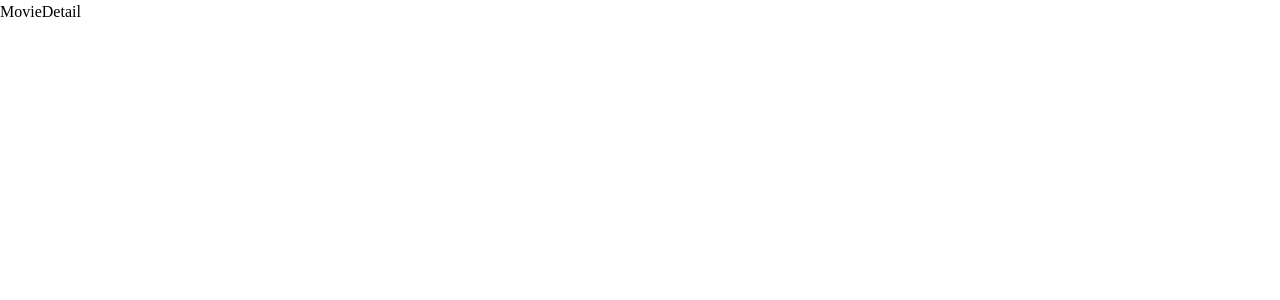
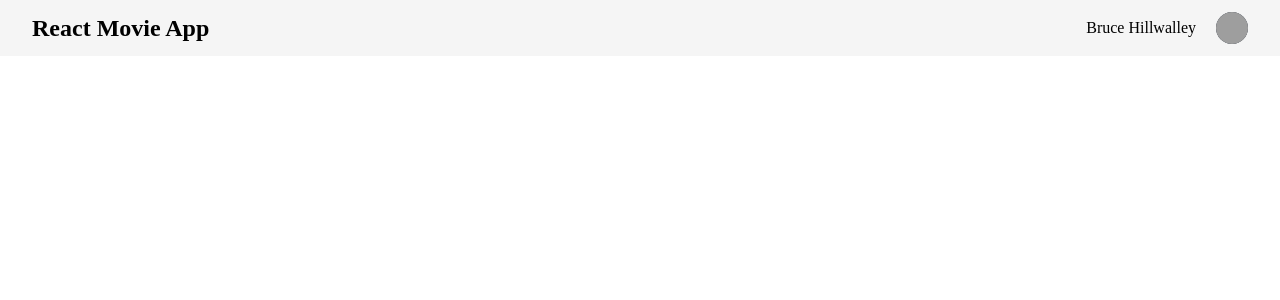
Before and after one commit to brucehillwalley/movie-app-tailwind, a React (Create React App) app: page /details/1 in a window 1280 px wide. Shown: the top 300 px of the page. Built offline with nearby package versions, Linux system fonts and the light colour scheme; grey boxes are pictures that could not be loaded.

Commit message:
routes and navbar added

```diff
--- a/package.json
+++ b/package.json
@@ -3,6 +3,8 @@
   "version": "0.1.0",
   "private": true,
   "dependencies": {
+    "@headlessui/react": "^1.7.17",
+    "@heroicons/react": "^2.1.1",
     "axios": "^0.26.0",
     "firebase": "^9.6.1",
     "react": "^18.2.0",
--- a/src/components/Navbar.jsx
+++ b/src/components/Navbar.jsx
@@ -1,7 +1,94 @@
-import React from "react";
+import { Fragment } from "react";
+import { Disclosure, Menu, Transition } from "@headlessui/react";
+import { Link } from "react-router-dom";
 
-const Navbar = () => {
-  return <div>Navbar</div>;
-};
+function classNames(...classes) {
+  return classes.filter(Boolean).join(" ");
+}
 
-export default Navbar;
+export default function Navbar() {
+  const currentUser = {displayname: "Bruce Hillwalley" }
+  return (
+    <Disclosure
+      as="nav"
+      className="bg-neutral-100 dark:bg-gray-900 py-3 dark:text-white fixed w-full z-20 top-0 "
+    >
+      <div className="mx-auto max-w-7xl px-2 sm:px-6 lg:px-8">
+        <div className="relative flex  items-center justify-between">
+          {/* left content */}
+          <Link className="pr-2 text-2xl font-semibold" to="/">
+            React Movie App
+          </Link>
+          {/* right content */}
+          <div className="absolute inset-y-0 right-0 flex items-center pr-2 sm:static sm:inset-auto sm:ml-6 sm:pr-0">
+          <h5 className="mr-2 capitalize">{currentUser?.displayname}</h5>
+            {/* Profile dropdown */}
+            <Menu as="div" className="relative ml-3">
+              <div>
+                <Menu.Button className="relative flex rounded-full bg-gray-800 text-sm focus:outline-none focus:ring-2 focus:ring-white focus:ring-offset-2 focus:ring-offset-gray-800">
+                  <span className="absolute -inset-1.5" />
+                  <span className="sr-only">Open user menu</span>
+                  <img
+                    className="h-8 w-8 rounded-full"
+                    src="https://images.unsplash.com/photo-1472099645785-5658abf4ff4e?ixlib=rb-1.2.1&ixid=eyJhcHBfaWQiOjEyMDd9&auto=format&fit=facearea&facepad=2&w=256&h=256&q=80"
+                    alt=""
+                  />
+                </Menu.Button>
+              </div>
+              <Transition
+                as={Fragment}
+                enter="transition ease-out duration-100"
+                enterFrom="transform opacity-0 scale-95"
+                enterTo="transform opacity-100 scale-100"
+                leave="transition ease-in duration-75"
+                leaveFrom="transform opacity-100 scale-100"
+                leaveTo="transform opacity-0 scale-95"
+              >
+                <Menu.Items className="absolute right-0 z-10 mt-2 w-48 origin-top-right rounded-md bg-white py-1 shadow-lg ring-1 ring-black ring-opacity-5 focus:outline-none">
+                  <Menu.Item>
+                    {({ active }) => (
+                      <Link
+                        to="/register"
+                        className={classNames(
+                          active ? "bg-gray-100" : "",
+                          "block px-4 py-2 text-sm text-gray-700"
+                        )}
+                      >
+                        Register
+                      </Link>
+                    )}
+                  </Menu.Item>
+                  <Menu.Item>
+                    {({ active }) => (
+                      <Link
+                        to="/login"
+                        className={classNames(
+                          active ? "bg-gray-100" : "",
+                          "block px-4 py-2 text-sm text-gray-700"
+                        )}
+                      >
+                        Login
+                      </Link>
+                    )}
+                  </Menu.Item>
+                  <Menu.Item>
+                    {({ active }) => (
+                      <span
+                        className={classNames(
+                          active ? "bg-gray-100" : "",
+                          "block px-4 py-2 text-sm text-gray-700 cursor-pointer"
+                        )}
+                      >
+                        Logout
+                      </span>
+                    )}
+                  </Menu.Item>
+                </Menu.Items>
+              </Transition>
+            </Menu>
+          </div>
+        </div>
+      </div>
+    </Disclosure>
+  );
+}
--- a/src/router/AppRouter.jsx
+++ b/src/router/AppRouter.jsx
@@ -4,9 +4,11 @@ import Main from "../pages/Main";
 import Login from "../pages/Login";
 import Register from "../pages/Register";
 import MovieDetail from "../pages/MovieDetail";
+import Navbar from "../components/Navbar";
 
 const AppRouter = () => {
   return <BrowserRouter>
+  <Navbar />
     <Routes>
       <Route path="/" element={<Main />}/>
       <Route path="/login" element={<Login />}/>
```
Also changed, not shown: 1 other file (tests, documents, lock files or other folders).
